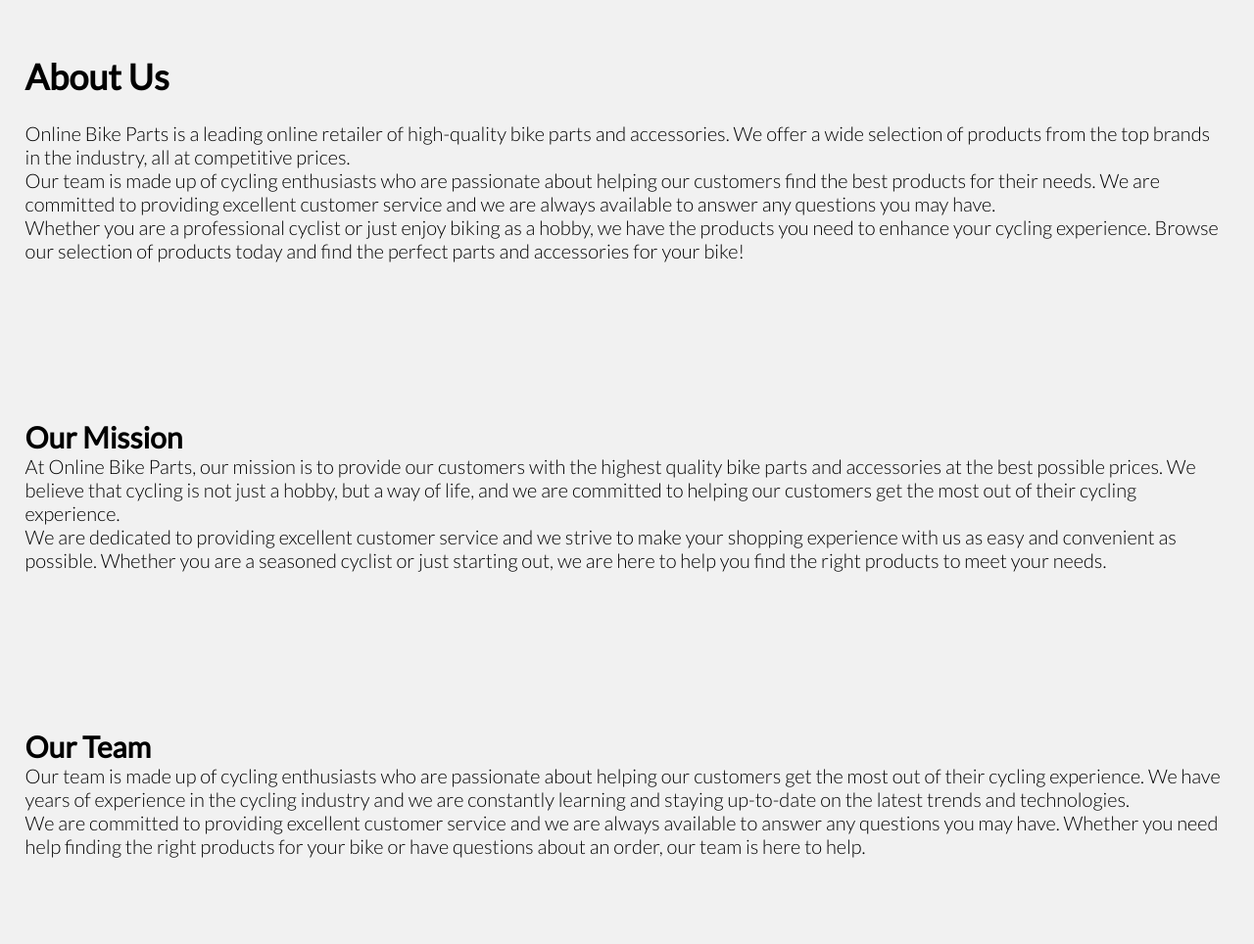
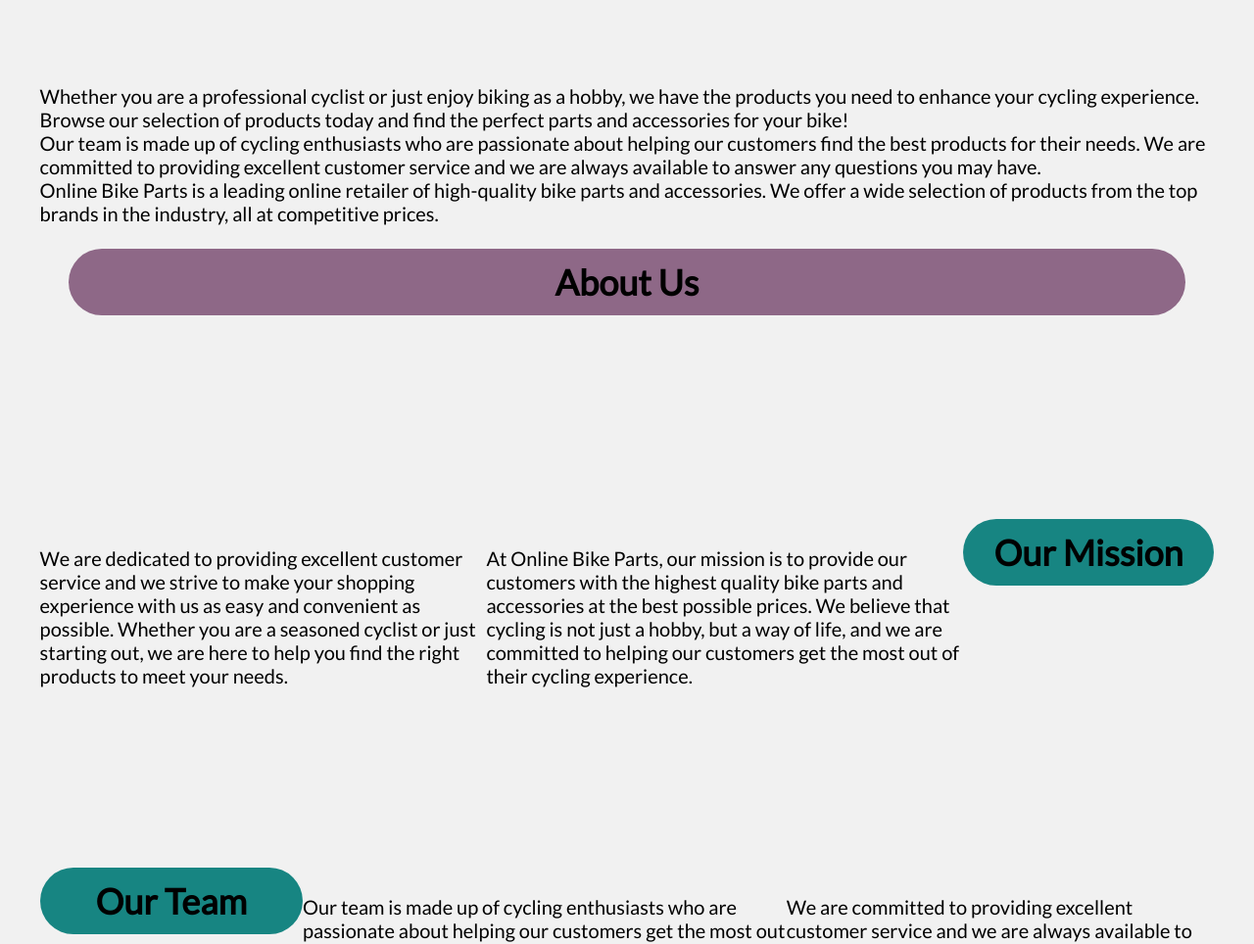
Before and after one commit to Sajeel-Haider/MotoShoppy, a website: page Html/aboutuspage.html in a window 1280 px wide. Shown: the part 220-1184 px from the top of the page at 98% size. Drawn offline with nearby package versions, Linux system fonts and the light colour scheme.

Commit message:
about us

```diff
--- a/CSS/aboutUs.css
+++ b/CSS/aboutUs.css
@@ -45,7 +45,8 @@
 header {
 }
 nav {
-  background-color: tomato;
+  background-color: #4f0341;
+  height: 25vh;
 }
 /* }
 main {
@@ -96,3 +97,62 @@
   color: black;
   margin: 2%;
 }
+.about--us {
+  display: flex;
+  padding: 80px 0;
+  align-items: center;
+  flex-wrap: wrap;
+  flex-direction: column-reverse;
+}
+.about--us p {
+  font-weight: bolder;
+}
+.head--1 {
+  display: flex;
+  justify-content: center;
+  background-color: #8e6887;
+  border-radius: 50px;
+  padding-top: 1%;
+  padding-bottom: 1%;
+}
+
+.mission {
+  display: flex;
+  padding: 80px 0;
+  justify-content: flex-start;
+
+  align-items: baseline;
+  flex-wrap: nowrap;
+  flex-direction: row-reverse;
+}
+.mission p {
+  font-weight: bolder;
+}
+.head--2 {
+  display: flex;
+  justify-content: center;
+  background-color: #178582;
+  border-radius: 50px;
+  padding-top: 1%;
+  padding-bottom: 1%;
+}
+
+.our--team {
+  display: flex;
+  padding: 80px 0;
+  align-items: baseline;
+  flex-wrap: nowrap;
+  flex-direction: row;
+  justify-content: flex-start;
+}
+.our--team p {
+  font-weight: bolder;
+}
+.head--3 {
+  display: flex;
+  justify-content: center;
+  background-color: #178582;
+  border-radius: 50px;
+  padding-top: 1%;
+  padding-bottom: 1%;
+}
--- a/CSS/loginPageStyle.css
+++ b/CSS/loginPageStyle.css
@@ -5,7 +5,7 @@
 body {
   background-color: #f2f2f2;
   background-image: linear-gradient(rgba(14, 14, 14, 0.7), rgb(0, 0, 0, 0.7)),
-    url(/imgs/lgpgcover1.jpg);
+    url(/imgs/bke11.jpg);
   background-size: cover;
   background-position: center;
   height: 100vh;
--- a/CSS/signupPageStyle.css
+++ b/CSS/signupPageStyle.css
@@ -6,7 +6,7 @@
 body {
   background-color: #f2f2f2;
   background-image: linear-gradient(rgba(14, 14, 14, 0.7), rgb(0, 0, 0, 0.7)),
-    url(/imgs/lgpgcover1.jpg);
+    url(/imgs/bke11.jpg);
   background-size: cover;
   background-position: center;
   height: 100vh;
--- a/Html/aboutuspage.html
+++ b/Html/aboutuspage.html
@@ -63,8 +63,8 @@
     </header>
 
     <main>
-      <section>
-        <h1>About Us</h1>
+      <section class="about--us container-fluid">
+        <h1 class="container head--1">About Us</h1>
         <p>
           Online Bike Parts is a leading online retailer of high-quality bike
           parts and accessories. We offer a wide selection of products from the
@@ -84,8 +84,8 @@
         </p>
       </section>
 
-      <section>
-        <h2>Our Mission</h2>
+      <section class="mission container-fluid">
+        <h1 class="container head--2">Our Mission</h1>
         <p>
           At Online Bike Parts, our mission is to provide our customers with the
           highest quality bike parts and accessories at the best possible
@@ -101,8 +101,8 @@
         </p>
       </section>
 
-      <section>
-        <h2>Our Team</h2>
+      <section class="our--team container-fluid">
+        <h1 class="container head--3">Our Team</h1>
         <p>
           Our team is made up of cycling enthusiasts who are passionate about
           helping our customers get the most out of their cycling experience. We
```
Also changed, not shown: CSS/mainPageStyle.css (+6 -2 lines), Html/MainPage.html (+25 -27 lines), imgs/bke11.jpg (added), imgs/exhaust.png (added), imgs/exhaust11.png (added), imgs/gloves 22.png (added), imgs/helm11.png (added), imgs/helmet22.png (added), imgs/oil11.png (added).
